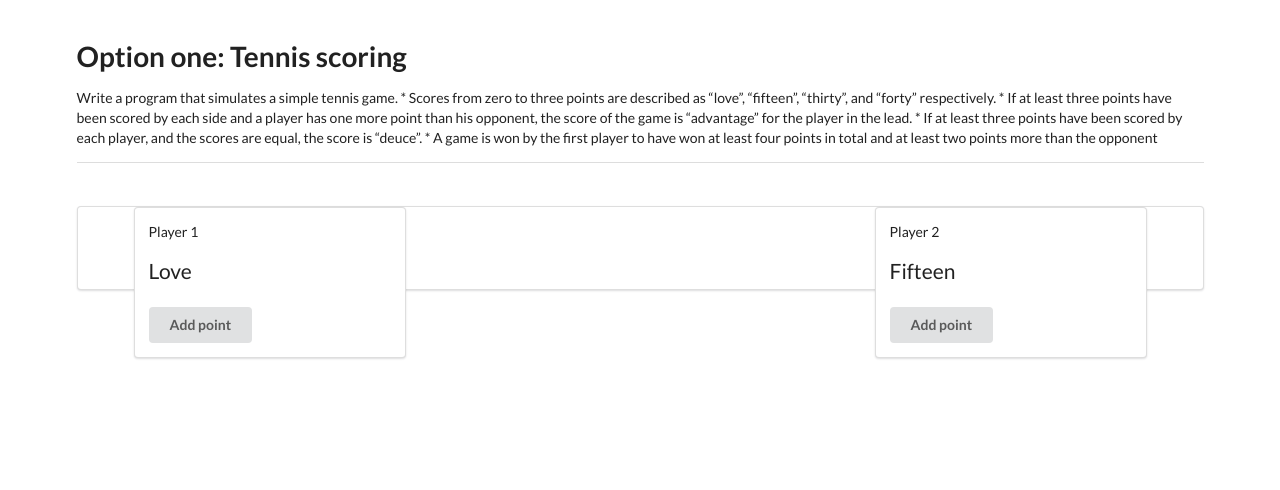
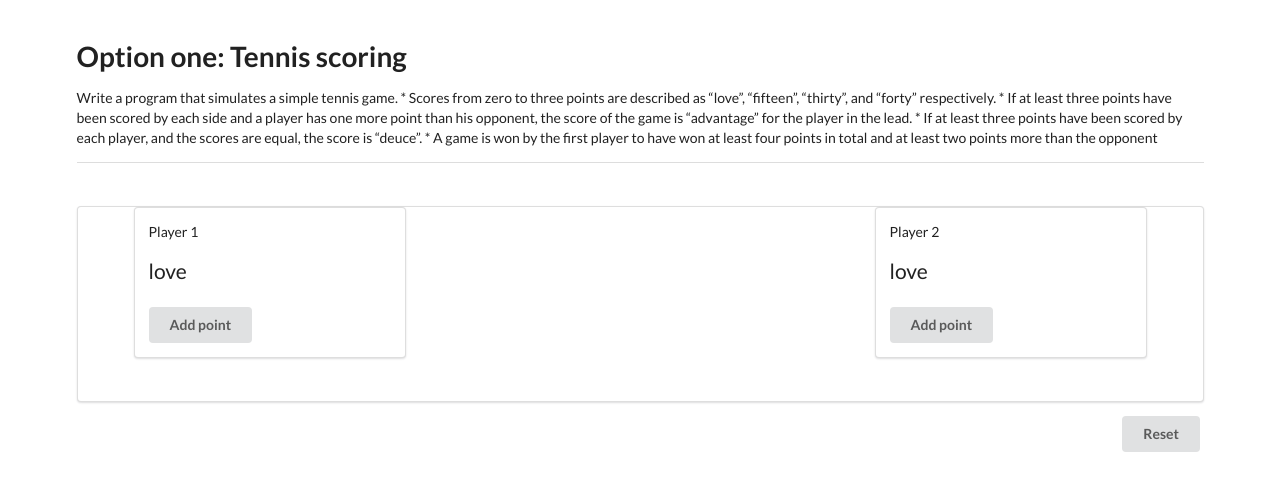
Before and after one commit to ijelen/storyful-tennis-scoring, a React (Create React App) app: page / in a window 1280 px wide. Shown: the top 490 px of the page. Built offline with nearby package versions, Linux system fonts and the light colour scheme.

Commit message:
Set up business logic

```diff
--- a/src/App.js
+++ b/src/App.js
@@ -1,6 +1,27 @@
-import React from "react";
+import React, { useState } from "react";
 
 const App = () => {
+  const [playerOneScore, setPlayerOneScore] = useState(0);
+  const [playerTwoScore, setPlayerTwoScore] = useState(0);
+
+  const formatedPlayerScore = (playerA, playerB) => {
+    if (playerA === 0) return "love";
+    if (playerA === 1) return "fifteen";
+    if (playerA === 2) return "thirty";
+    if (playerA === playerB) return "deuce";
+    if (playerA === 3 && playerB < 3) return "forty";
+    if (playerA + 1 === playerB) return "forty";
+    if (playerA - 1 === playerB) return "advantage";
+    if (playerA - 2 === playerB || (playerA === 4 && playerB < 3))
+      return "win!";
+    if (playerA + 2 === playerB) return "lost";
+    return "error";
+  };
+
+  const gameIsNotFinished =
+    (playerOneScore < 4 && playerTwoScore < 4) ||
+    Math.abs(playerOneScore - playerTwoScore) < 2;
+
   return (
     <div className="ui container" style={{ marginTop: "3rem" }}>
       <h1 className="ui header">Option one: Tennis scoring</h1>
@@ -16,23 +37,54 @@ const App = () => {
         opponent
       </p>
       <div className="ui divider" style={{ marginBottom: "3rem" }}></div>
-      <div className="ui segment" style={{ height: "6rem" }}>
+      <div className="ui segment" style={{ height: "14rem" }}>
         <div className="ui left internal rail">
           <div className="ui segment">
             <p>Player 1</p>
-            <p style={{ fontSize: "1.5rem" }}>Love</p>
-            <button className="ui button">Add point</button>
+            <p style={{ fontSize: "1.5rem" }}>
+              {formatedPlayerScore(playerOneScore, playerTwoScore)}
+            </p>
+            <button
+              className="ui button"
+              onClick={(e) => {
+                if (gameIsNotFinished) {
+                  setPlayerOneScore((playerOneScore) => playerOneScore + 1);
+                }
+              }}
+            >
+              Add point
+            </button>
           </div>
         </div>
         <div className="ui right internal rail">
           <div className="ui segment">
             <p>Player 2</p>
-
-            <p style={{ fontSize: "1.5rem" }}>Fifteen</p>
-            <button className="ui button">Add point</button>
+            <p style={{ fontSize: "1.5rem" }}>
+              {formatedPlayerScore(playerTwoScore, playerOneScore)}
+            </p>
+            <button
+              className="ui button"
+              onClick={(e) => {
+                if (gameIsNotFinished) {
+                  setPlayerTwoScore((playerTwoScore) => playerTwoScore + 1);
+                }
+              }}
+            >
+              Add point
+            </button>
           </div>
         </div>
       </div>
+      <button
+        className="ui button"
+        style={{ float: "right" }}
+        onClick={() => {
+          setPlayerOneScore(0);
+          setPlayerTwoScore(0);
+        }}
+      >
+        Reset
+      </button>
     </div>
   );
 };
```
